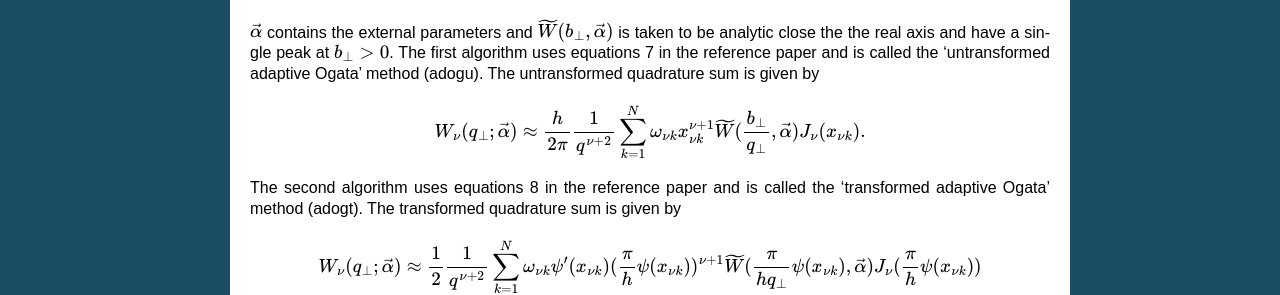
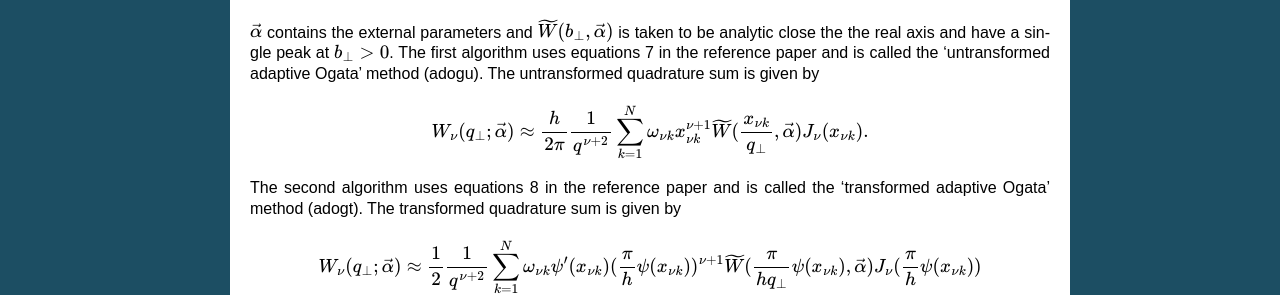
Before and after one commit to UCLA-TMD/Ogata, a Sphinx documentation site: the page built from docs/Overview.rst, in a window 1280 px wide. Shown: the part 220-515 px from the top of the page. Built offline with Sphinx 7.4.7, drawn with Linux system fonts in a browser that asks for light colours.

Commit message:
update website

```diff
--- a/docs/Overview.rst
+++ b/docs/Overview.rst
@@ -15,7 +15,7 @@ This repository contains two adaptive numerical algorithms, written in python 2.
 .. math::
 
   \begin{align}
-  W_\nu(q_\perp;\vec{\alpha}) \approx \frac{h}{2\pi}\frac{1}{q^{\nu+2}}\sum_{k = 1}^{N}\omega_{\nu k}x_{\nu k}^{\nu+1} \widetilde{W}(\frac{b_\perp}{q_\perp},\vec{\alpha}) J_\nu(x_{\nu k}).
+  W_\nu(q_\perp;\vec{\alpha}) \approx \frac{h}{2\pi}\frac{1}{q^{\nu+2}}\sum_{k = 1}^{N}\omega_{\nu k}x_{\nu k}^{\nu+1} \widetilde{W}(\frac{x_{\nu k}}{q_\perp},\vec{\alpha}) J_\nu(x_{\nu k}).
   \end{align}
 
 The second algorithm uses equations 8 in the reference paper and is called the 'transformed adaptive Ogata' method (adogt). The transformed quadrature sum is given by
--- a/docs/Usage.rst
+++ b/docs/Usage.rst
@@ -8,7 +8,7 @@ Dependencies
 
 - Only Linux and OSX are supported.
 
-- Python version relies on Numpy and Scipy libraries. We recommend to install anaconda (python2) which
+- Package relies on Numpy and Scipy libraries. We recommend to install anaconda (python2) which
   comes will all the necessary libraries.
 
 Installation
--- a/docs/index.rst
+++ b/docs/index.rst
@@ -4,7 +4,7 @@
 Ogata-TMD
 =========
 
-Ogata package for performing fast Fourier transforms for TMDs phenomenology.
+Ogata package for performing fast Fourier transforms of TMDs.
 
 .. toctree::
    :maxdepth: 2
```
